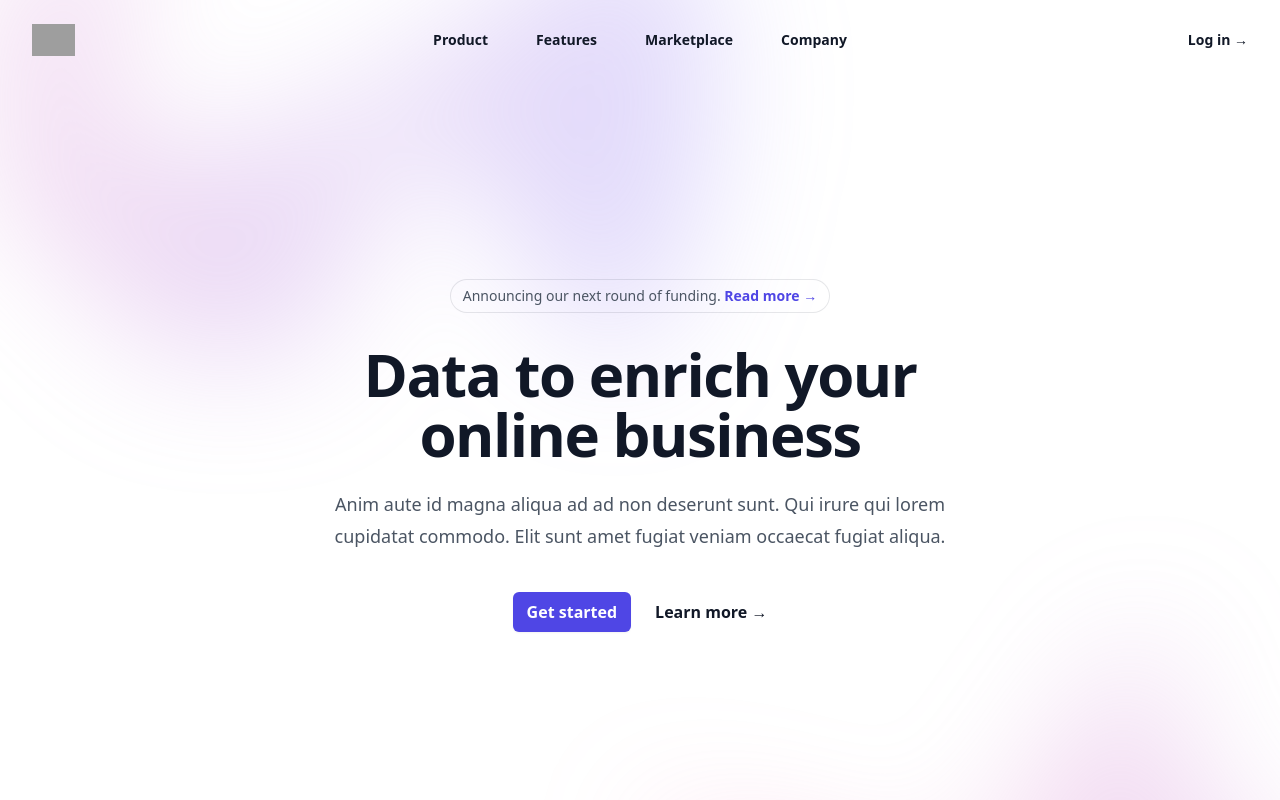
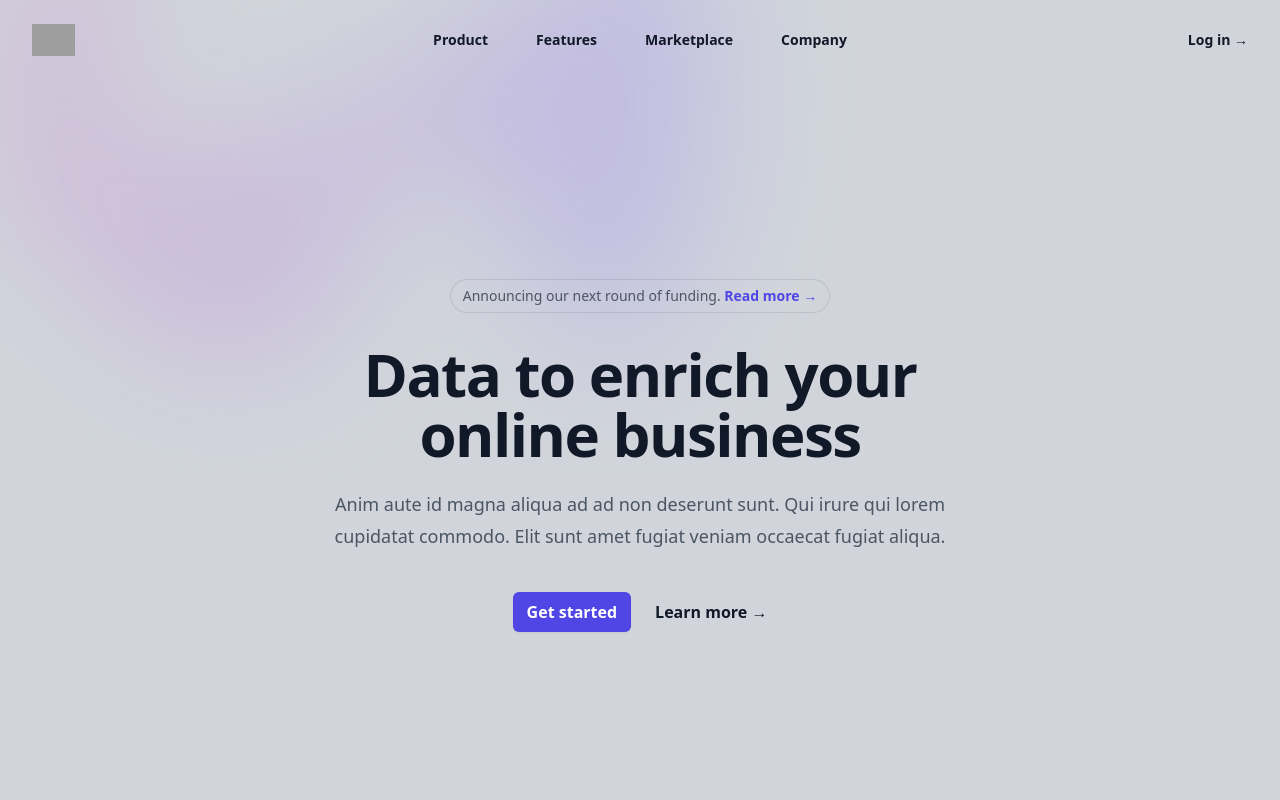
Before and after one commit to ospinajuanp/profesional-next12, a Next.js app: page / in a window 1280 px wide. Shown: the top 800 px of the page. Built offline with nearby package versions, Linux system fonts and the light colour scheme; grey boxes are pictures that could not be loaded.

Commit message:
start tailwind

```diff
--- a/src/pages/_document.js
+++ b/src/pages/_document.js
@@ -4,7 +4,7 @@ export default function Document() {
   return (
     <Html lang="en">
       <Head />
-      <body>
+      <body >
         <Main />
         <NextScript />
       </body>
--- a/src/pages/index.js
+++ b/src/pages/index.js
@@ -12,7 +12,7 @@ const navigation = [
 export default function Home() {
   const [mobileMenuOpen, setMobileMenuOpen] = useState(false);
   return (
-    <div className="isolate bg-white">
+    <div className="isolate bg-gray-300 max-h-screen">
       <div className="absolute inset-x-0 top-[-10rem] -z-10 transform-gpu overflow-hidden blur-3xl sm:top-[-20rem]">
         <svg className="relative left-[calc(50%-11rem)] -z-10 h-[21.1875rem] max-w-none -translate-x-1/2 rotate-[30deg] sm:left-[calc(50%-30rem)] sm:h-[42.375rem]" viewBox="0 0 1155 678">
           <path
@@ -116,21 +116,6 @@ export default function Home() {
               </div>
             </div>
           </div>
-          <div className="absolute inset-x-0 top-[calc(100%-13rem)] -z-10 transform-gpu overflow-hidden blur-3xl sm:top-[calc(100%-30rem)]">
-            <svg className="relative left-[calc(50%+3rem)] h-[21.1875rem] max-w-none -translate-x-1/2 sm:left-[calc(50%+36rem)] sm:h-[42.375rem]" viewBox="0 0 1155 678">
-              <path
-                fill="url(#ecb5b0c9-546c-4772-8c71-4d3f06d544bc)"
-                fillOpacity=".3"
-                d="M317.219 518.975L203.852 678 0 438.341l317.219 80.634 204.172-286.402c1.307 132.337 45.083 346.658 209.733 145.248C936.936 126.058 882.053-94.234 1031.02 41.331c119.18 108.451 130.68 295.337 121.53 375.223L855 299l21.173 362.054-558.954-142.079z"
-              />
-              <defs>
-                <linearGradient id="ecb5b0c9-546c-4772-8c71-4d3f06d544bc" x1="1155.49" x2="-78.208" y1=".177" y2="474.645" gradientUnits="userSpaceOnUse">
-                  <stop stopColor="#9089FC" />
-                  <stop offset={1} stopColor="#FF80B5" />
-                </linearGradient>
-              </defs>
-            </svg>
-          </div>
         </div>
       </main>
     </div>
```
